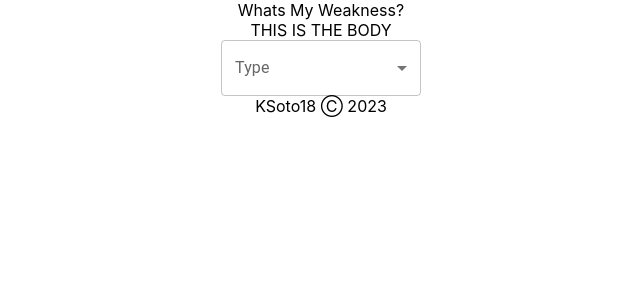
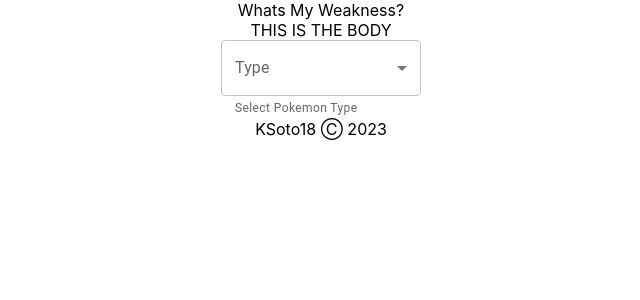
Before and after one commit to KSoto18/PKMN-WMW, a React (Create React App) app: page / in a window 1280 px wide. Shown: the top 300 px of the page, without its empty margins (319-959 px from the left). Built offline with nearby package versions, Linux system fonts and the light colour scheme.

Commit message:
added helper text under select box

```diff
--- a/src/components/Search/index.jsx
+++ b/src/components/Search/index.jsx
@@ -5,6 +5,7 @@ import Box from '@mui/material/Box';
 import InputLabel from '@mui/material/InputLabel';
 import MenuItem from '@mui/material/MenuItem';
 import FormControl from '@mui/material/FormControl';
+import FormHelperText from '@mui/material/FormHelperText';
 import Select from '@mui/material/Select';
 
 
@@ -52,6 +53,8 @@ export default function TypeSelect() {
 
                         </Select>
 
+                        <FormHelperText>Select Pokemon Type</FormHelperText>
+
                     </FormControl>
                 </Box>
             </div>
```
